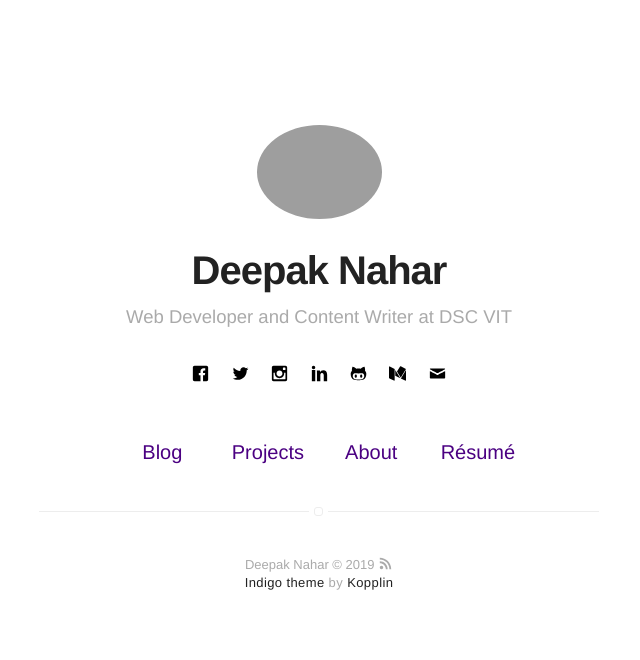
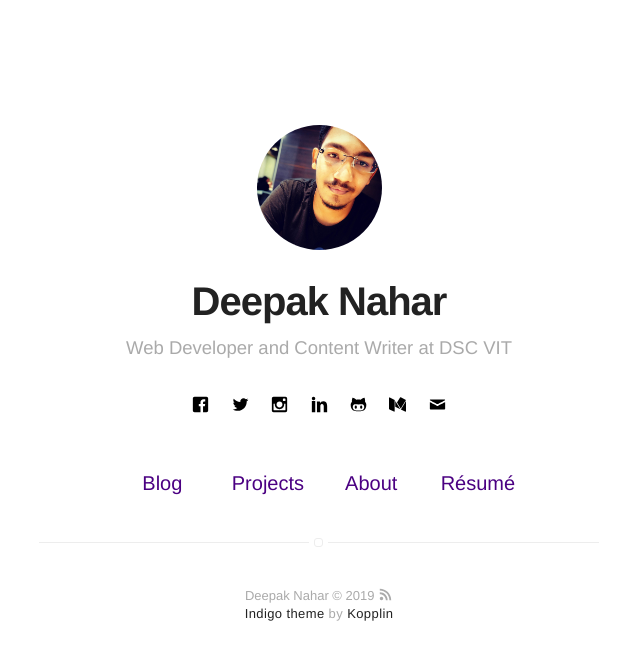
Before and after one commit to dn07/dn07.github.io, a Jekyll site: the page built from index.html, in a window 1280 px wide. Shown: the top 660 px of the page, without its empty margins (321-961 px from the left). Built offline with Jekyll 4.4.1, drawn with Linux system fonts in a browser that asks for light colours.

Commit message:
Update _config.yml

```diff
--- a/_config.yml
+++ b/_config.yml
@@ -8,7 +8,7 @@ description: A blog about technology and stuff related
 # if it's an external image, update below for true
 # better with square images
 external-image: false
-picture: assets/images/Deepak_Nahar
+picture: assets/images/Deepak_Nahar.jpg
 
 # If you want to include your resume, set to true
 # and specify source (external or local).
```
